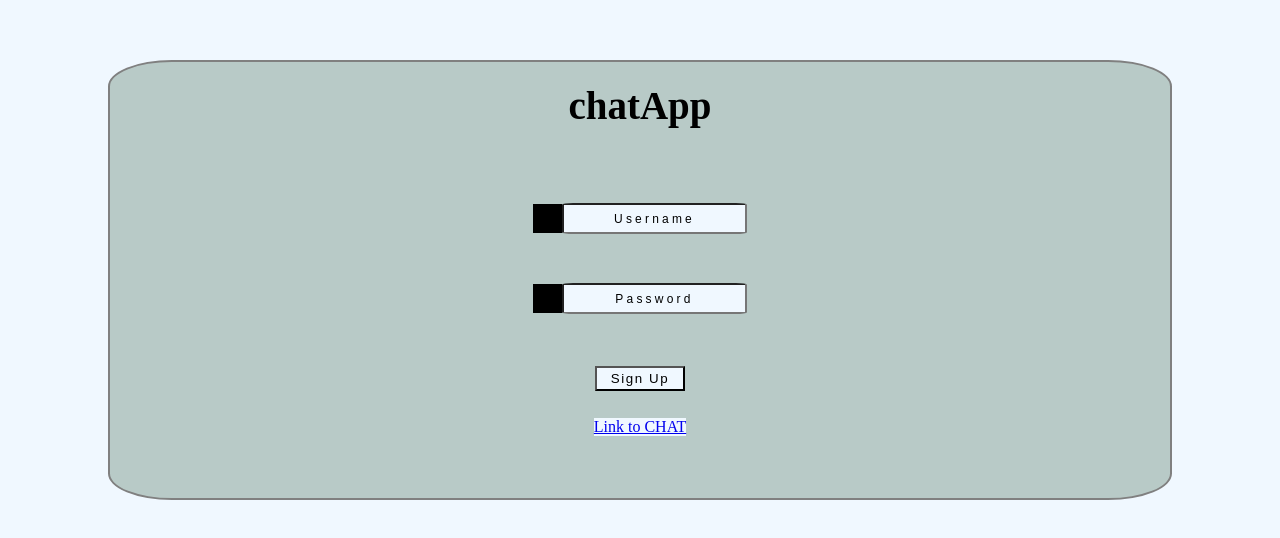
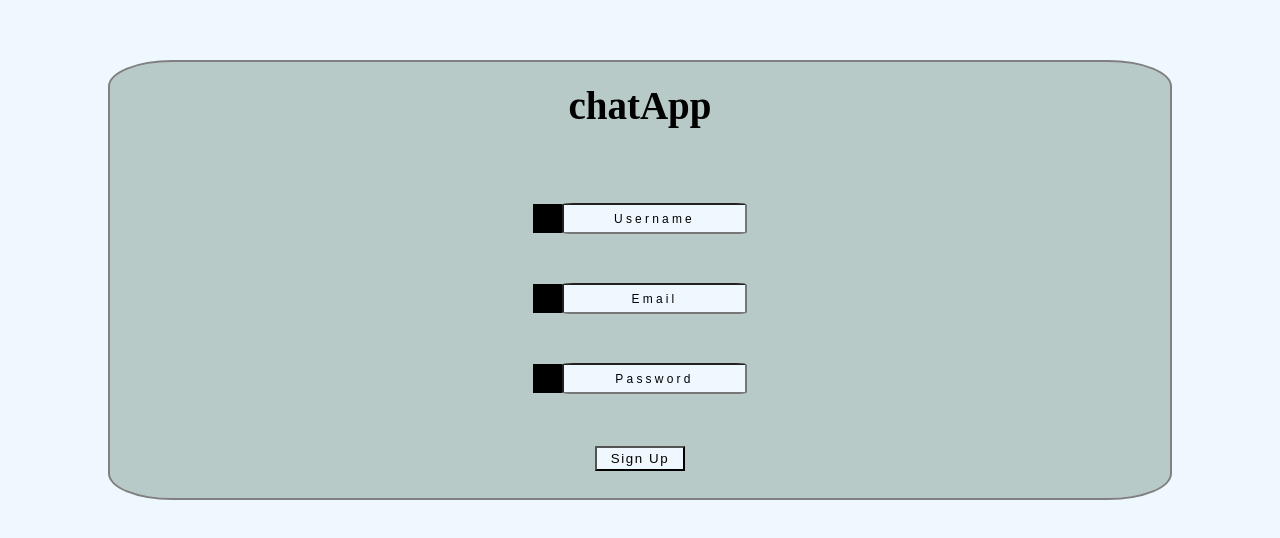
Before and after one commit to aditore/chatApp, a React (Create React App) app in the folder client/: page / in a window 1280 px wide. Shown: the part 120-658 px from the top of the page. Built offline with nearby package versions, Linux system fonts and the light colour scheme; no server answers.

Commit message:
adding endpoint to sign up

```diff
--- a/client/src/components/Navbar.js
+++ b/client/src/components/Navbar.js
@@ -1,5 +1,6 @@
 import React from "react";
 import { Link } from "react-router-dom";
+import Auth from "../utils/auth";
 
 function Navbar() {
     return (
@@ -8,7 +9,7 @@ function Navbar() {
                 <Link to="/home">JOIN</Link>
             </li>
             <li>
-                <Link to="/">LOGOUT</Link>
+                <Link onClick={Auth.logout} to="/">LOGOUT</Link>
             </li>
         </div>
     )
--- a/client/src/pages/Signup.js
+++ b/client/src/pages/Signup.js
@@ -1,21 +1,82 @@
-import { Link } from "react-router-dom";
+import React, { useState } from "react";
+import { createUser } from "../utils/API";
+import Auth from "../utils/auth";
 
 function Signup(){
+    //state of form
+    const [userFormData, setUserFormData] = useState({ username: "", email: "", password: ""});
+
+    const handleInputChange = (event) => {
+        const { name, value } = event.target;
+        setUserFormData({ ...userFormData, [name]: value });
+    };
+
+    const handleFormSubmit = async (event) => {
+        event.preventDefault();
+
+        try {
+            const response = await createUser(userFormData);
+
+            if (!response.ok) {
+                throw new Error("Something went wrong");
+            }
+
+            const { token, user } = await response.json();
+            console.log(user.username);
+            Auth.login(token);
+        } catch (err) {
+            console.log(err);
+        }
+
+        setUserFormData({
+            username: "",
+            email: "",
+            password: ""
+        });
+    };
 
 return (
     <div style={{ position: 'absolute', left: '50%', top: '50%',
     transform: 'translate(-50%, -50%)'}} className="signupFormContainer">
         <h1 className="signupFormHeader">chatApp</h1>
-        <form className="signupForm">
+        <form className="signupForm" onSubmit={handleFormSubmit}>
             <div className="iconPlaceholder"></div>
-            <input type={"text"} className={"username"} required placeholder="Username"/>
+            <input
+                type={"text"}
+                className={"username"}
+                placeholder="Username"
+                name="username"
+                onChange={handleInputChange}
+                value={userFormData.username}
+                required
+            />
             <br/>
             <div className="iconPlaceholder"></div>
-            <input type={"password"} className={"password"} pattern={"[a-zA-Z0-9]{8,}"} required placeholder="Password"/>
+            <input
+                type={"text"}
+                className={"username"}
+                placeholder="Email"
+                name="email"
+                onChange={handleInputChange}
+                value={userFormData.email}
+                required
+            />
+            <br/>
+            <div className="iconPlaceholder"></div>
+            <input
+                type={"password"}
+                className={"password"}
+                pattern={"[a-zA-Z0-9]{8,}"}
+                placeholder="Password"
+                name="password"
+                onChange={handleInputChange}
+                value={userFormData.password}
+                required
+            />
             <br/>
             <input type={"submit"} className={"submit-btn"} value={"Sign Up"} />
         </form>
-        <Link to="/home">Link to CHAT</Link>
+
     </div>
 )}
 
--- a/client/src/utils/API.js
+++ b/client/src/utils/API.js
@@ -0,0 +1,11 @@
+/*API*/
+//NEW USER
+export const createUser = (userData) => {
+    return fetch('/api/users', {
+      method: 'POST',
+      headers: {
+        'Content-Type': 'application/json',
+      },
+      body: JSON.stringify(userData),
+    });
+};
--- a/client/src/utils/auth.js
+++ b/client/src/utils/auth.js
@@ -35,7 +35,7 @@ class AuthService {
   login(idToken) {
     // Saves user token to localStorage
     localStorage.setItem('id_token', idToken);
-    window.location.assign('/');
+    window.location.assign('/home');
   }
 
   logout() {
```
